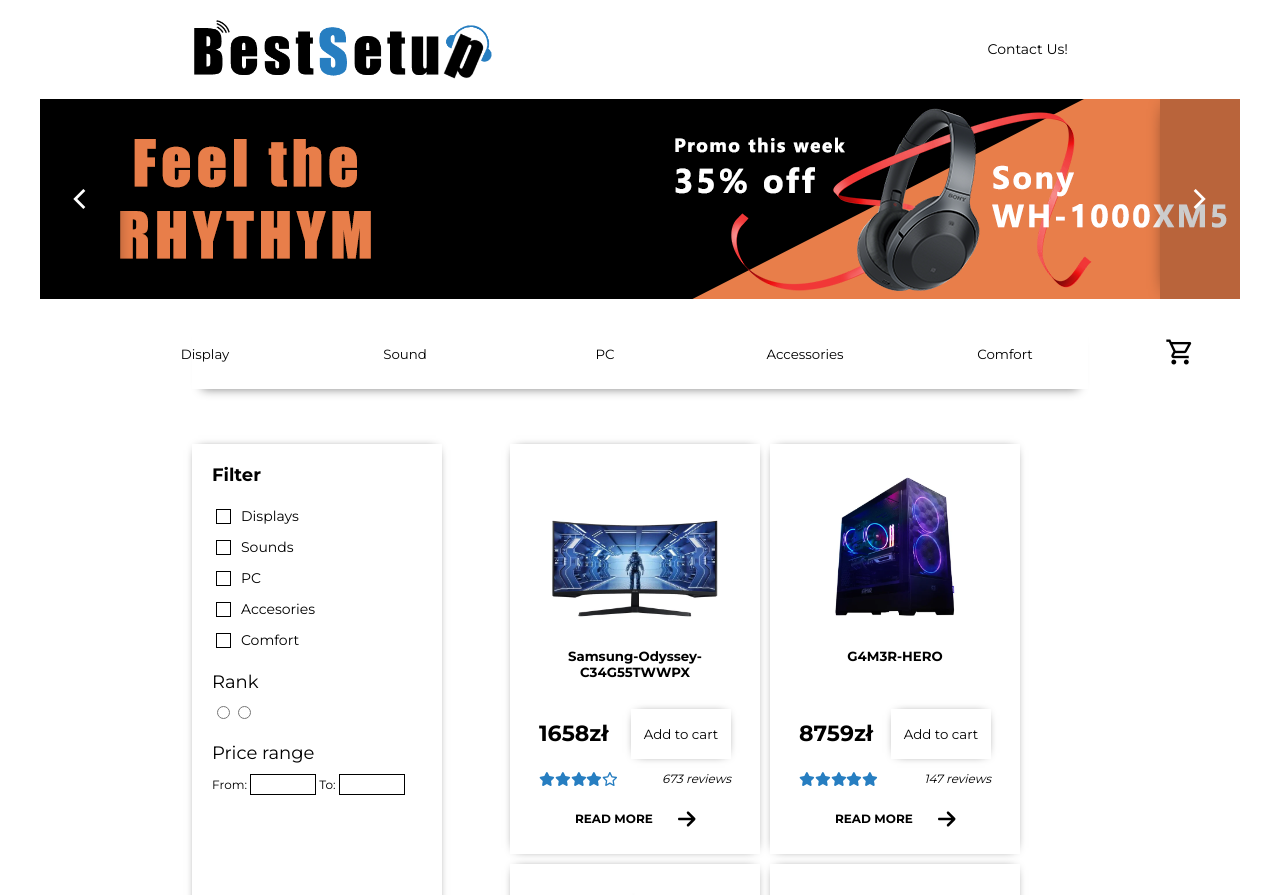
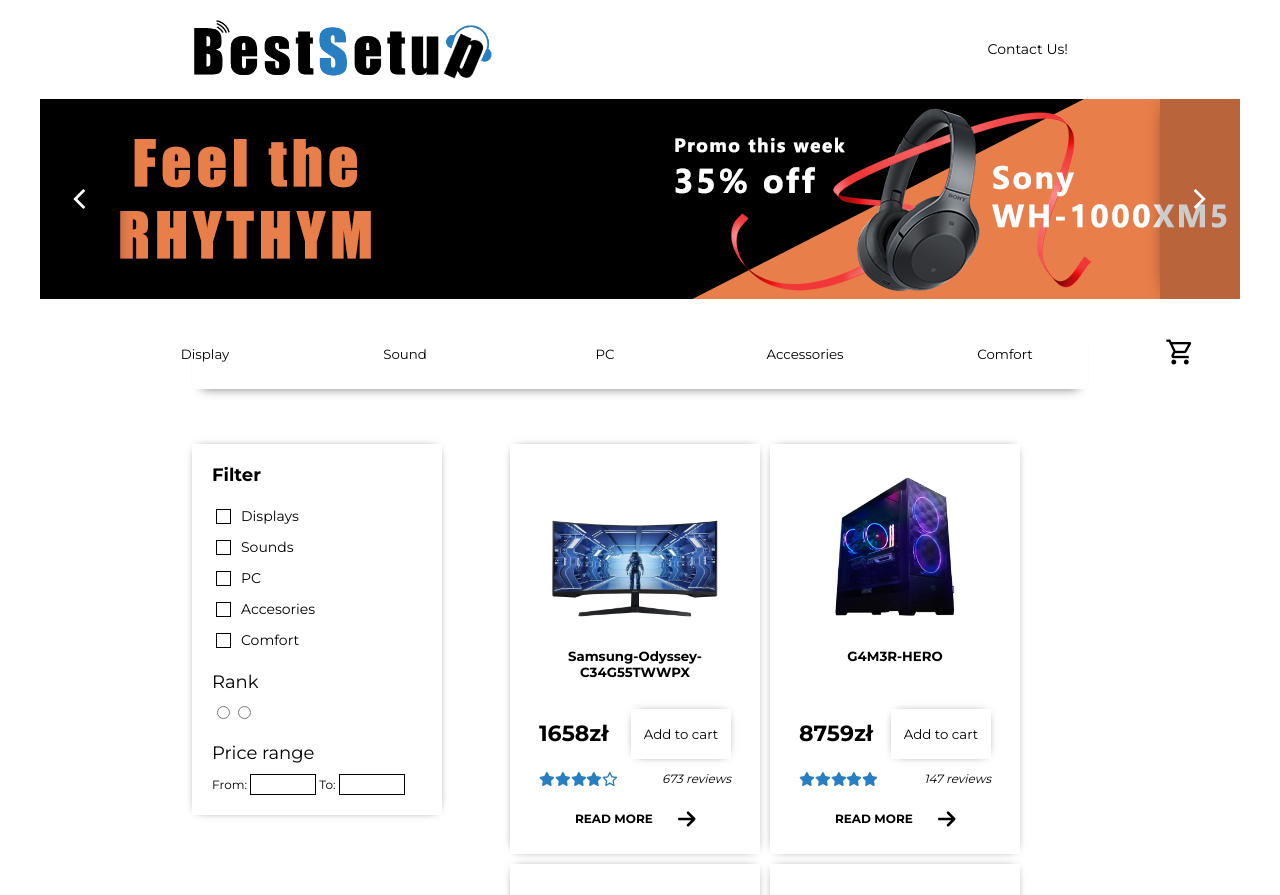
Before and after one commit to rezio3/best-setup-online-shop, a React (Create React App) app: page / in a window 1280 px wide. Shown: the top 895 px of the page. Built offline with nearby package versions, Linux system fonts and the light colour scheme.

Commit message:
update styles in productsHomePage.scss

```diff
--- a/src/style/css/productsHomePage.css
+++ b/src/style/css/productsHomePage.css
@@ -1,8 +1,15 @@
+.main-home-page-container {
+  display: flex;
+  justify-content: center;
+  align-items: flex-start;
+}
+
 .products-container {
   width: 80%;
   display: flex;
   flex-wrap: wrap;
   justify-content: center;
+  flex-grow: 1;
 }
 .products-container .product-box {
   padding: 5px;
--- a/src/style/productsHomePage.scss
+++ b/src/style/productsHomePage.scss
@@ -1,10 +1,16 @@
 @import "./colors.scss";
 
+.main-home-page-container {
+	display: flex;
+	justify-content: center;
+	align-items: flex-start;
+}
 .products-container {
 	width: 80%;
 	display: flex;
 	flex-wrap: wrap;
 	justify-content: center;
+	flex-grow: 1;
 
 	.product-box {
 		padding: 5px;
```
